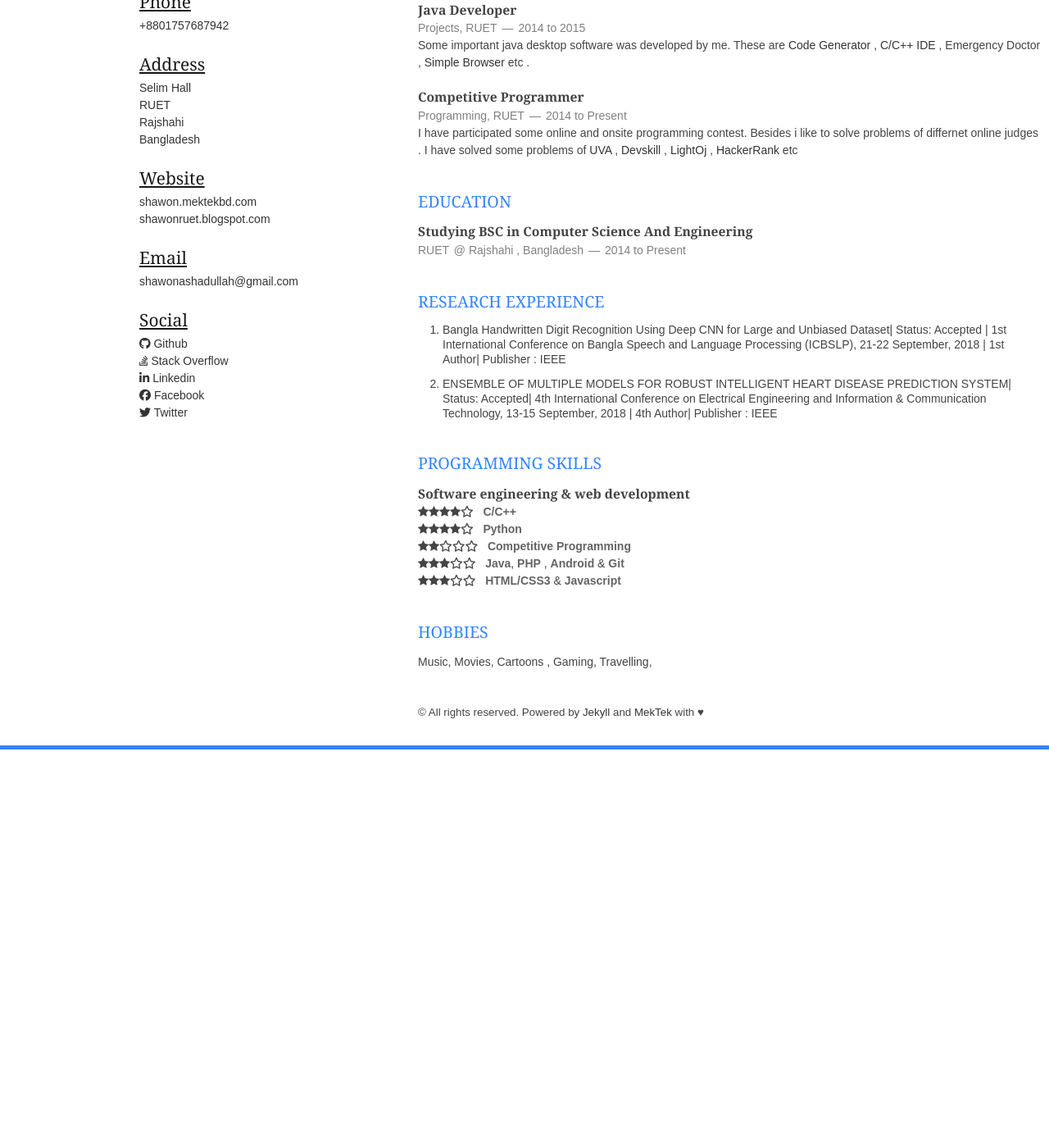
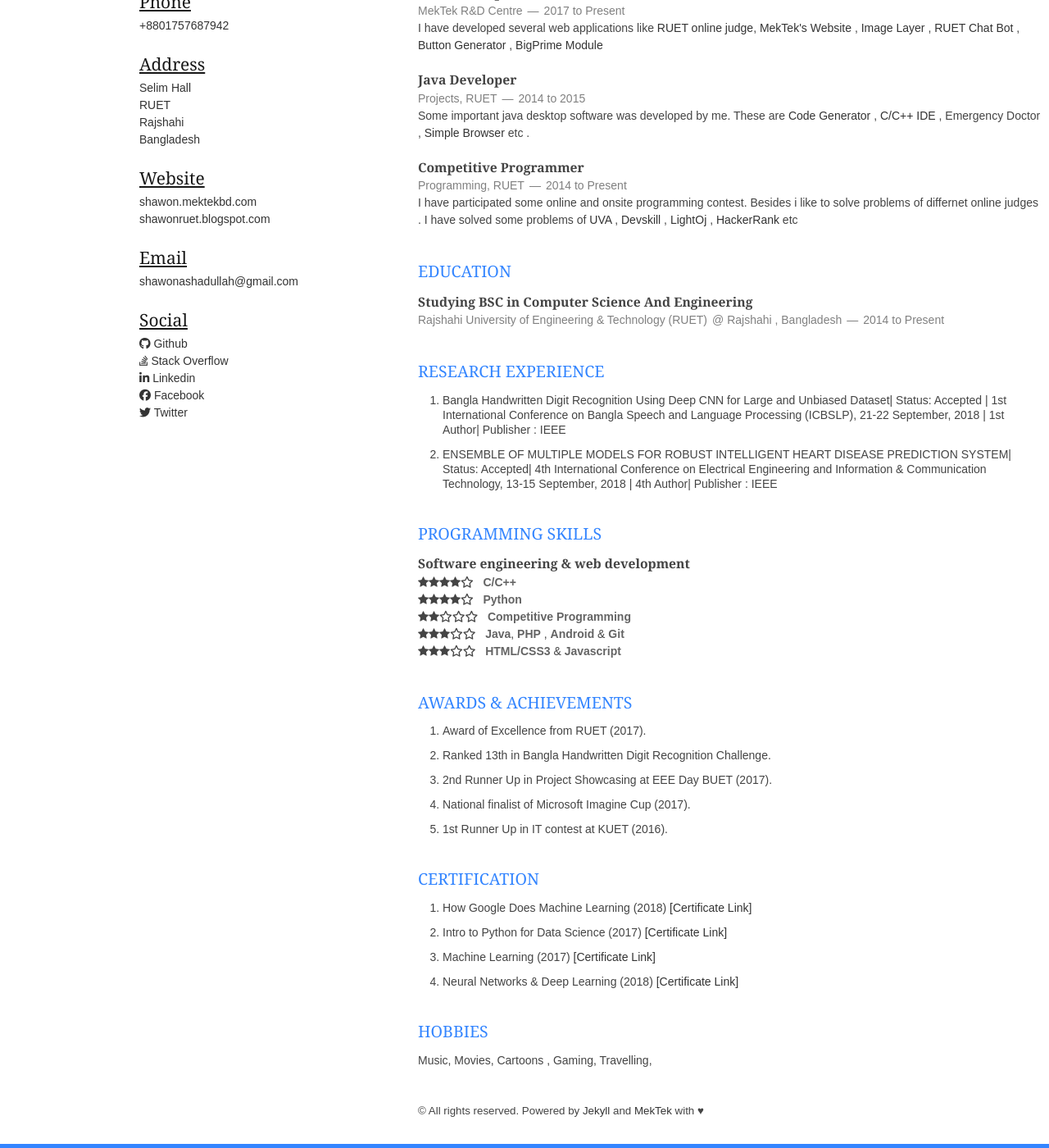
Before and after one commit to MekTekBD/shawon, a Jekyll site: the page built from resume.html, in a window 1280 px wide and 1400 px high, scrolled down 337 px. Shown: the whole window at 82% size. Built offline with Jekyll 4.4.1, drawn with Linux system fonts in a browser that asks for light colours; nearby versions of some CDN libraries; library files that are not in the unit come from our copies; before the commit the page ends 1251 px from its top, so only the background shows below that; some of the changed text lies outside the part shown.

Commit message:
Update resume.html

```diff
--- a/resume.html
+++ b/resume.html
@@ -108,6 +108,13 @@
     <h1>Employment</h1>
     <article>
         <header>
+            <h1>Competition Contributor</h1>
+            <span><address>Kaggle</address><time>June, 2018 to Present</time></span>
+        </header>
+        <p>I have participated in several competitions in kaggle. Check out my kaggle profile for more information. <a href="https://www.kaggle.com/shawon10">My Kaggle profile</a> </p>
+   </article>
+    <article>
+        <header>
             <h1>Founder Member</h1>
             <span><address>MekTek R&D Centre</address><time>January, 2017 to Present</time></span>
         </header>
@@ -144,7 +151,7 @@
     <article>
         <header>
             <h1>Studying BSC in Computer Science And Engineering</h1>
-            <span>RUET</span>
+            <span>Rajshahi University of Engineering & Technology (RUET)</span>
             <span><address>Rajshahi , Bangladesh</address><time>2014 to Present</time></span>
         </header>
         <p>
@@ -153,6 +160,7 @@
     </article>
 
 </section>
+
 <section class="thirteen columns">
     <h1>Research Experience</h1>
     <article>
@@ -168,6 +176,7 @@
     </article>
 
 </section>
+
 
 <section class="thirteen columns">
     <h1>Programming Skills</h1>
@@ -195,6 +204,44 @@
             &nbsp;&nbsp;<em>HTML/CSS3</em> &amp; <em>Javascript</em>
         </p>
     </article>
+</section>
+
+<section class="thirteen columns">
+    <h1>Awards & Achievements</h1>
+    <article>
+        <header>
+            <ol>
+                <li>Award of Excellence from RUET (2017).</li>
+                <li>Ranked 13th in Bangla Handwritten Digit Recognition Challenge.</li>
+                <li>2nd Runner Up in Project Showcasing at EEE Day BUET (2017).</li>
+                <li>National finalist of Microsoft Imagine Cup (2017).</li>
+                <li>1st Runner Up in IT contest at KUET (2016).</li>
+            </ol>
+
+
+        </header>
+
+    </article>
+
+</section>
+
+<section class="thirteen columns">
+    <h1>Certification</h1>
+    <article>
+        <header>
+            <ol>
+                <li>How Google Does Machine Learning (2018) <a href="https://www.coursera.org/account/accomplishments/certificate/6TY3GW26QRYQ">[Certificate Link]</a></li>
+                <li>Intro to Python for Data Science (2017) <a href="https://www.datacamp.com/statement-of-accomplishment/course/061bd067c2ff41e6d865df1a880eb336771f5afe">[Certificate Link]</a></li>
+                <li>Machine Learning (2017) <a href="https://www.coursera.org/account/accomplishments/certificate/KVX347VHBCYD">[Certificate Link]</a></li>
+                <li>Neural Networks & Deep Learning (2018) <a href="https://www.coursera.org/account/accomplishments/certificate/RCLJCQ7MVW6V">[Certificate Link]</a></li>
+
+            </ol>
+
+
+        </header>
+
+    </article>
+
 </section>
 
 <!--<section class="thirteen columns">
```
Also changed, not shown: other parts of resume.html (+1 -1 lines).
